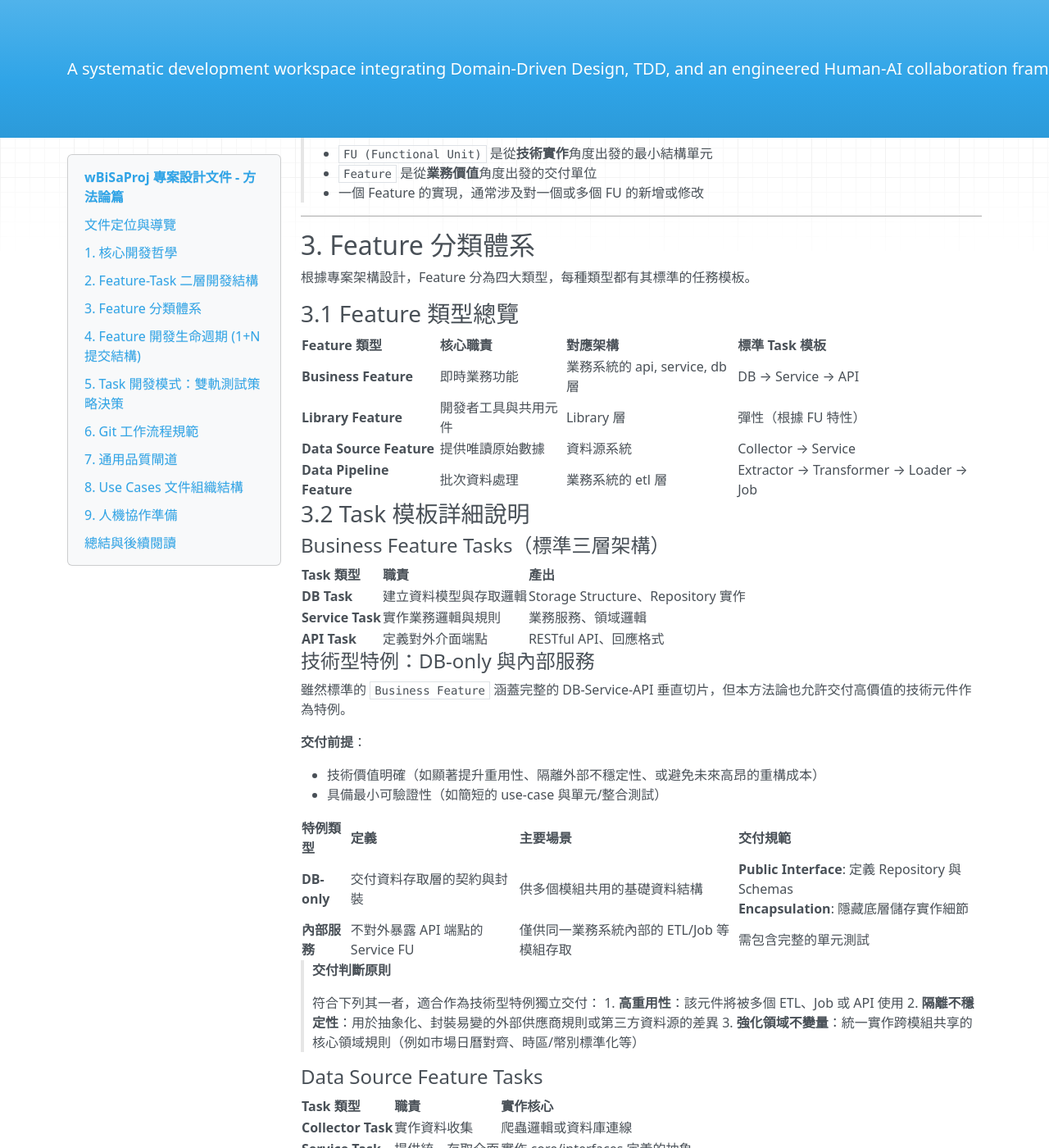
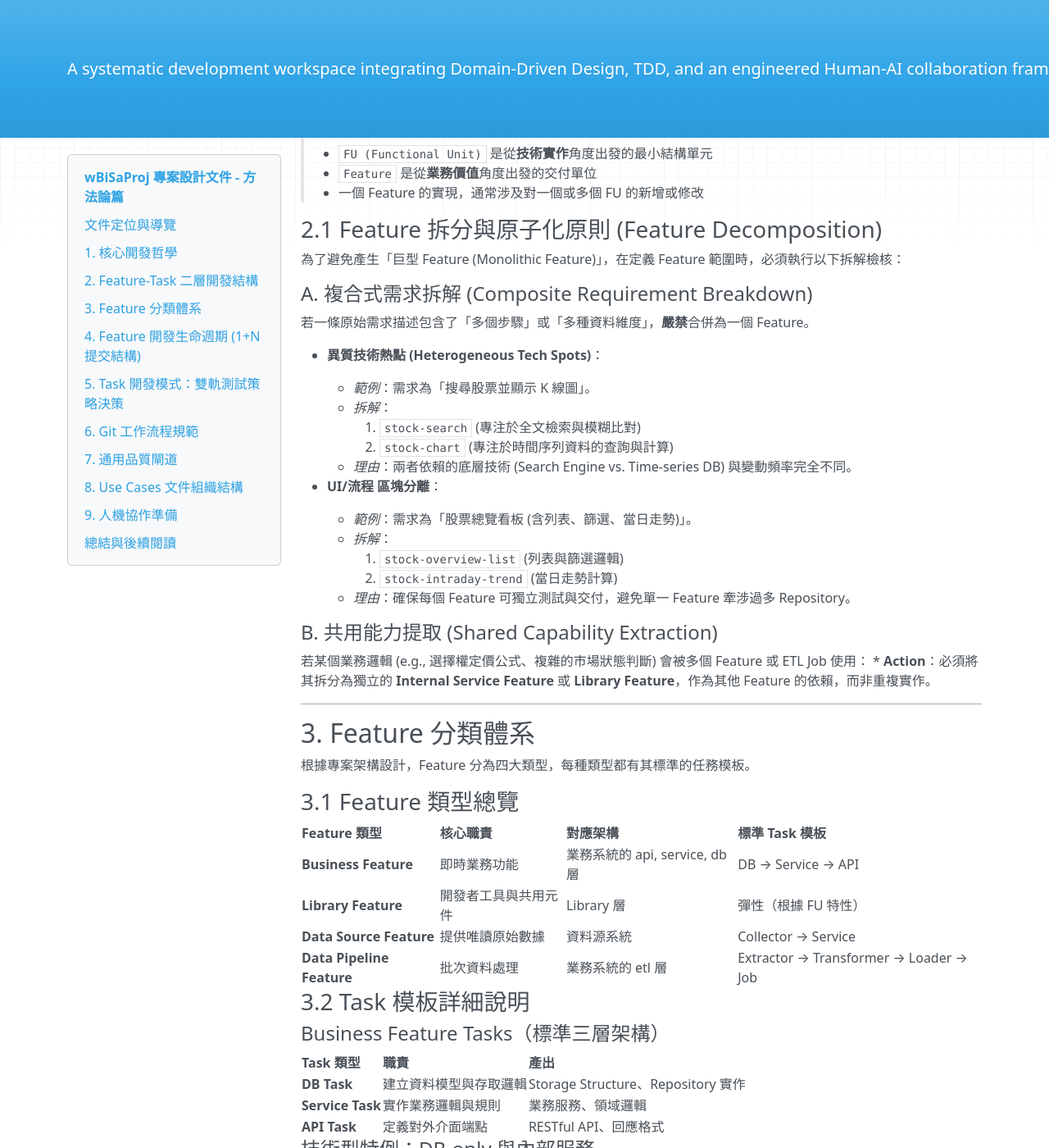
Before and after one commit to Wanini0209/wBiSaProj, an MkDocs documentation site: the page built from docs/PROJECT_DESIGN-METHODOLOGY.md, in a window 1280 px wide and 1400 px high, scrolled down 1789 px. Shown: the whole window at 82% size. Built offline with MkDocs 1.6.1, drawn with Linux system fonts in a browser that asks for light colours; nearby versions of some CDN libraries.

Commit message:
docs(project): refine feature decomposition rules in methodology
Add explicit rules for 'Composite Requirement Breakdown' and 'Shared
Capability Extraction'. This prevents monolithic features by enforcing
atomicity when dealing with heterogeneous tech spots or reusable logic.

```diff
--- a/docs/PROJECT_DESIGN-METHODOLOGY.md
+++ b/docs/PROJECT_DESIGN-METHODOLOGY.md
@@ -90,6 +90,31 @@ Feature（業務價值單元）
 > - `FU (Functional Unit)` 是從**技術實作**角度出發的最小結構單元
 > - `Feature` 是從**業務價值**角度出發的交付單位
 > - 一個 Feature 的實現，通常涉及對一個或多個 FU 的新增或修改
+
+### 2.1 Feature 拆分與原子化原則 (Feature Decomposition)
+
+為了避免產生「巨型 Feature (Monolithic Feature)」，在定義 Feature 範圍時，必須執行以下拆解檢核：
+
+#### A. 複合式需求拆解 (Composite Requirement Breakdown)
+若一條原始需求描述包含了「多個步驟」或「多種資料維度」，**嚴禁**合併為一個 Feature。
+
+* **異質技術熱點 (Heterogeneous Tech Spots)**：
+    * *範例*：需求為「搜尋股票並顯示 K 線圖」。
+    * *拆解*：
+        1.  `stock-search` (專注於全文檢索與模糊比對)
+        2.  `stock-chart` (專注於時間序列資料的查詢與計算)
+    * *理由*：兩者依賴的底層技術 (Search Engine vs. Time-series DB) 與變動頻率完全不同。
+
+* **UI/流程 區塊分離**：
+    * *範例*：需求為「股票總覽看板 (含列表、篩選、當日走勢)」。
+    * *拆解*：
+        1.  `stock-overview-list` (列表與篩選邏輯)
+        2.  `stock-intraday-trend` (當日走勢計算)
+    * *理由*：確保每個 Feature 可獨立測試與交付，避免單一 Feature 牽涉過多 Repository。
+
+#### B. 共用能力提取 (Shared Capability Extraction)
+若某個業務邏輯 (e.g., 選擇權定價公式、複雜的市場狀態判斷) 會被多個 Feature 或 ETL Job 使用：
+* **Action**：必須將其拆分為獨立的 **Internal Service Feature** 或 **Library Feature**，作為其他 Feature 的依賴，而非重複實作。
 
 ---
 
```
